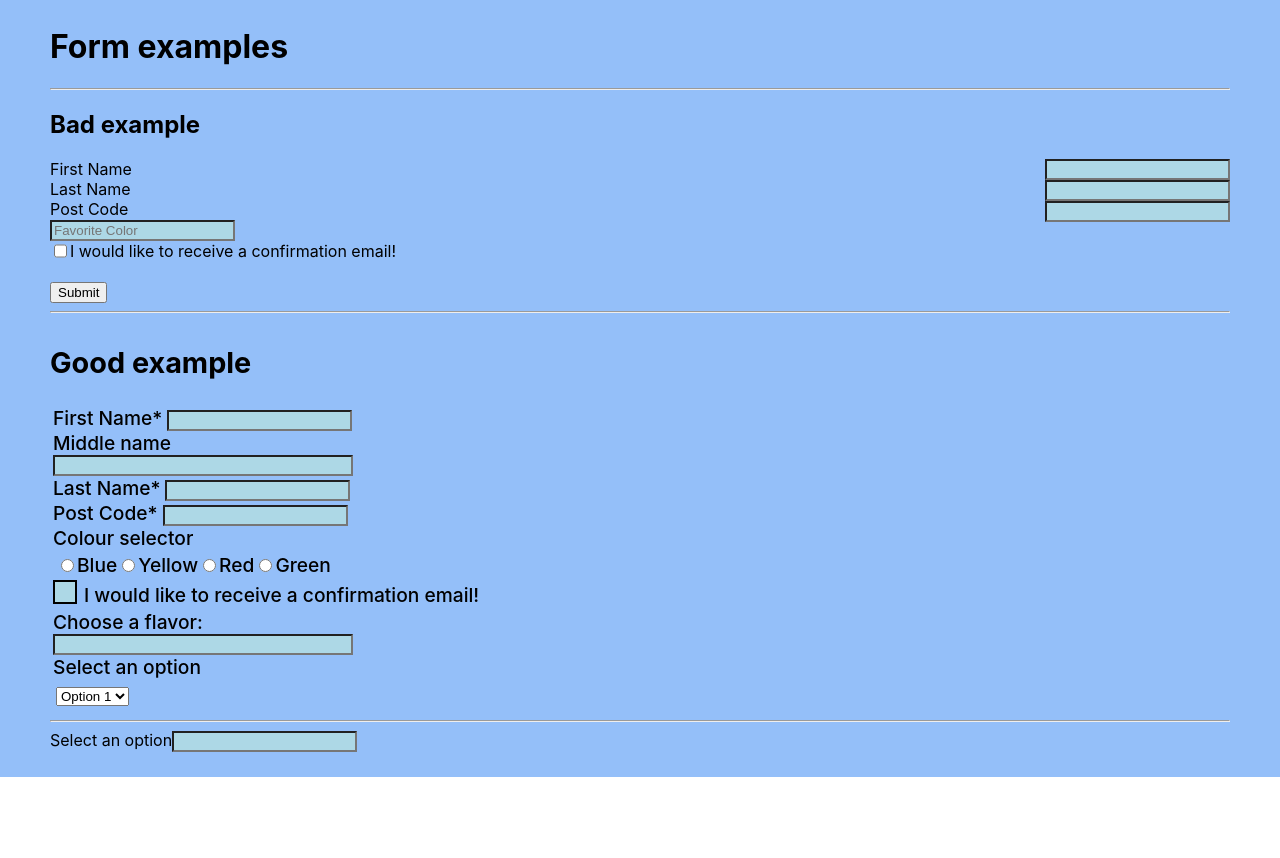
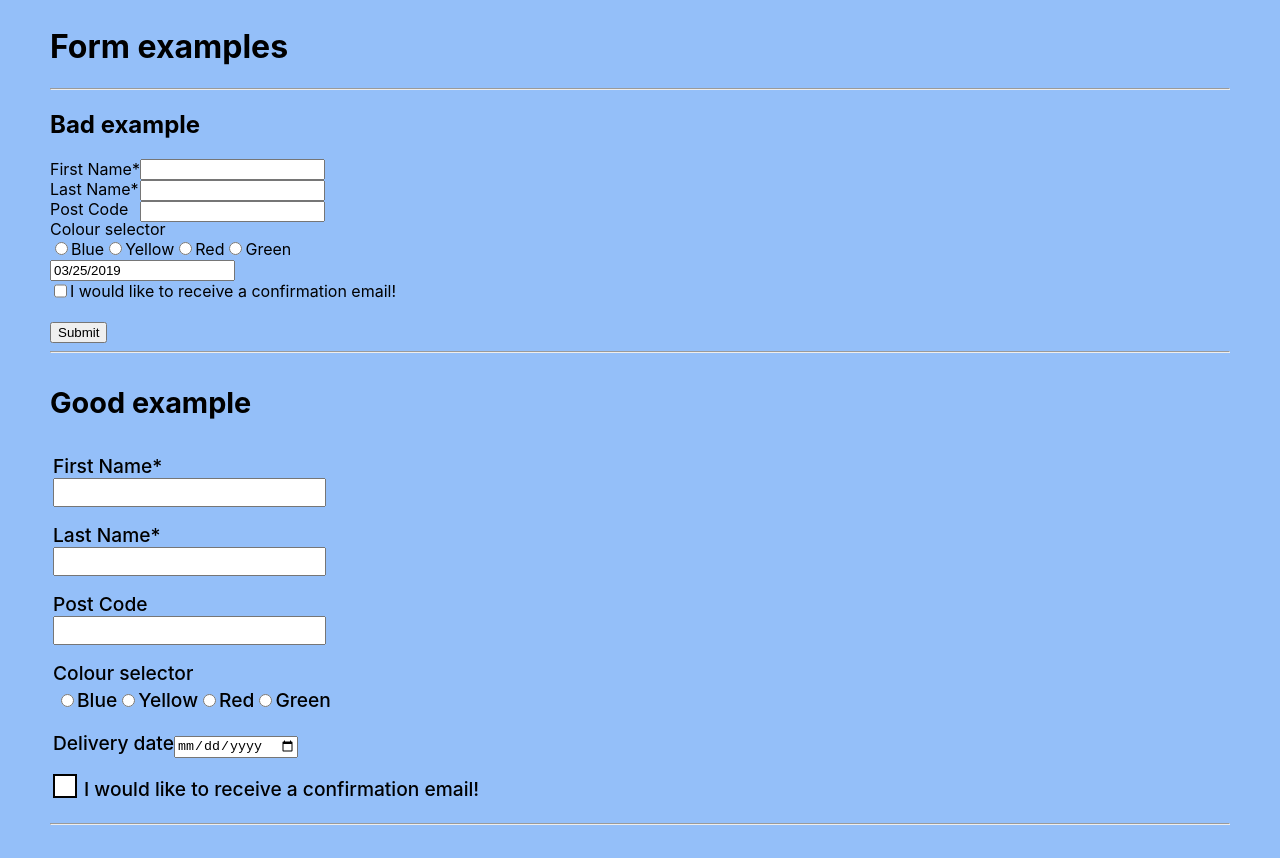
Before and after one commit to fstorm/websitefromhell, a React app: page /bad in a window 1280 px wide. Before the commit the page ends 800 px from the top, so only its background shows below. Built offline with nearby package versions, Linux system fonts and the light colour scheme.

Commit message:
added element form wrapper div, input can have optional aria label (tbd), removed test element from app.js, removed input background color, updates to bad form (module working as intended, redesign), good form cleanup

```diff
--- a/package.json
+++ b/package.json
@@ -41,6 +41,7 @@
     "prop-types": "^15.7.2",
     "react": "^16.8.5",
     "react-app-polyfill": "^0.2.2",
+    "react-datepicker": "^2.5.0",
     "react-dev-utils": "^8.0.0",
     "react-dom": "^16.8.5",
     "resolve": "1.10.0",
--- a/src/App.js
+++ b/src/App.js
@@ -19,16 +19,6 @@ class App extends Component {
           <FormGood/>
         </div>
         <hr/>
-
-        <label>
-          Select an option
-          <input name='sex' list='sexes'/>
-          <datalist id='sexes'>
-            <option aria-setsize="3" aria-posinset="1">Option 1</option>
-            <option aria-setsize="3" aria-posinset="2">Option 2</option>
-            <option aria-setsize="3" aria-posinset="3">Option 3</option>
-          </datalist>
-        </label>
       </div>
     );
   }
--- a/src/App.scss
+++ b/src/App.scss
@@ -1,10 +1,6 @@
 .App {
   padding: 6px 50px 25px;
   background-color: rgb(148,191,249);
-
-  input {
-    background-color: lightblue;
-  }
 
   p {
     padding: 0;
--- a/src/FormBad.js
+++ b/src/FormBad.js
@@ -1,40 +1,113 @@
 import React from 'react';
 import './FormBad.scss';
+import DatePicker from 'react-datepicker';
+import "react-datepicker/dist/react-datepicker.css";
 
-// password must be divisible by 3?!
-const validate = (e) => {
-	if (e.target.value.length > 5) {
-		alert('Input too long!');
+let modalBad;
+let modalOverlayBad;
+
+const validate = () => {
+  const firstName = document.querySelector(".first-name--bad");
+  const lastName = document.querySelector(".last-name--bad");
+  if (firstName.value.length === 0 || lastName.value.length === 0) {
+    return 'Your name is empty!';
+  } else if (firstName.value.length > 3 || lastName.value.length > 3) {
+    return 'Your name is too long!';
+  } else {
+    return true;
   }
 };
 
-const formBad = () => {
+const openModal = (modalTitle, modalBody) => {
+  modalBad = document.querySelector('.modal--bad');
+  modalOverlayBad = document.querySelector('.modal-overlay--bad');
+
+  modalBad.insertAdjacentHTML('afterbegin', `<h2 class="modal-body--bad">${modalBody}</h2>`);
+  modalBad.insertAdjacentHTML('afterbegin', `<h1 class="modal-title--bad">${modalTitle}</h1>`);
+
+  modalBad.style.display = 'block';
+  modalOverlayBad.style.display = 'block';
+};
+
+const closeModal = () => {
+  modalBad.childNodes[0].remove();
+  modalBad.childNodes[0].remove();
+
+  modalBad.style.display = 'none';
+  modalOverlayBad.style.display = 'none';
+};
+
+const handleSubmitClick = () => {
+  if (validate() === 'Your name is too long!') {
+    openModal('Error', 'Your name is too long!');
+  } else if (validate() === 'Your name is empty!') {
+    openModal('Error', 'Your name is empty!');
+  } else {
+    openModal('Completed', 'Your request has been submitted!')
+  }
+};
+
+class formBad extends React.Component {
+  constructor(props) {
+    super(props);
+    this.state = {
+      startDate: new Date()
+    };
+    this.handleChange = this.handleChange.bind(this);
+  }
+
+  handleChange(date) {
+    this.setState({
+      startDate: date
+    });
+  };
+
+  render() {
     return (
       <div className="bad-form">
         <div className="bad-form__rows">
           <div className="labels">
-          <p>First Name</p>
-          <p>Last Name</p>
+            <p>First Name*</p>
+            <p>Last Name*</p>
             <p>Post Code</p>
           </div>
           <div className="inputs">
-          <input onKeyUp={(e) => validate(e)}/>
-          <input onKeyUp={(e) => validate(e)}/>
-          <input onKeyUp={(e) => validate(e)}/>
+            <input className="first-name--bad"/>
+            <input className="last-name--bad"/>
+            <input/>
           </div>
         </div>
-      <input className="" placeholder="Favorite Color"/>
+        <label>Colour selector</label>
+        <div className='radiobutton-group'>
+          <input type='radio' name='color-radio'/>
+          <label>Blue</label>
+          <input type='radio' name='color-radio'/>
+          <label>Yellow</label>
+          <input type='radio' name='color-radio'/>
+          <label>Red</label>
+          <input type='radio' name='color-radio'/>
+          <label>Green</label>
+        </div>
+        <DatePicker
+          selected={this.state.startDate}
+          onChange={this.handleChange}
+        />
         <div className='checkbox-container'>
           <input type='checkbox'/>
           <p>I would like to receive a confirmation email!</p>
         </div>
         <br/>
         <button onClick={(() => {
-        alert('Submitting...');
+          handleSubmitClick();
         })}>Submit
         </button>
+        <div className="modal--bad">
+          <button onClick={() => closeModal()}>Close</button>
+        </div>
+        <div className="modal-overlay--bad"></div>
       </div>
     )
+  }
 };
 
 export default formBad;
--- a/src/FormBad.scss
+++ b/src/FormBad.scss
@@ -3,11 +3,11 @@
   flex-wrap: wrap;
   flex-direction: column;
   height: 60px;
+  width: 150px;
 
   .labels {
     display: flex;
     flex-direction: column;
-    max-width: 400px;
     align-self: flex-start;
   }
 
@@ -21,3 +21,32 @@
     }
   }
 }
+
+.modal--bad {
+  border-radius: 4px;
+  margin-left: auto;
+  margin-right: auto;
+  padding: 24px;
+  background-color: #fff;
+  z-index: 3; /* places the modal on top of everything */
+  position: fixed;
+  top: 25%;
+  left: 0;
+  right: 0;
+  width: 500px;
+  display: none;
+}
+
+.modal-overlay--bad {
+  width: 100%;
+  height: 100%;
+  z-index: 2; /* places the modalOverlay between the main page and the modal dialog */
+  background-color: #000;
+  opacity: 0.5;
+  position: fixed;
+  top: 0;
+  left: 0;
+  display: none;
+  margin: 0;
+  padding: 0;
+}
--- a/src/FormGood.js
+++ b/src/FormGood.js
@@ -6,54 +6,34 @@ import Input from "./components/Input";
 const formGood = () => {
   return (
     <div className='form__elements-wrapper'>
-      <FormElement className='form__element' labelText='First Name*'>
-        <Input ariaLabel='First Name' type='text' name='' required={true}/>
+      <FormElement className='form__element' labelText='First Name'>
+        <Input type='text' name='' required={true}/>
       </FormElement>
-      <label id='middle_name' aria-hidden="true">Middle name</label>
-      <input aria-labelledby='middle_name'/>
-      <FormElement className='form__element' labelText='Last Name*'>
+      <FormElement className='form__element' labelText='Last Name'>
         <Input ariaLabel='Last Name' type='text' name='' required={true}/>
       </FormElement>
-      <FormElement className='form__element' labelText='Post Code*'>
-        <Input ariaLabel='Post Code' type='text' name='' required={true}/>
+      <FormElement className='form__element' labelText='Post Code'>
+        <Input ariaLabel='Post Code' type='text' name='' required={false}/>
       </FormElement>
-      <label id="radio_label">Colour selector</label>
-      <div className='radiobutton-group' role='radiogroup' aria-labelledby="radio_label">
-        <label ><input id="radio--blue" type='radio' name='color-radio'/>Blue</label>
-
-
-        <input aria-labelledby="radio--yellow" type='radio' name='color-radio'/>
-        <label id='radio--yellow'>Yellow</label>
-        <input id="radio--red" type='radio' value='red' name='color-radio'/>
-        <label for='radio--red'>Red</label>
-        <input id="radio--green" type='radio' value='green' name='color-radio'/>
-        <label for='radio--green'>Green</label>
+      <div className="form-element--wrapper">
+        <label id="radio_label">Colour selector</label>
+        <div className='radiobutton-group' role='radiogroup' aria-labelledby="radio_label">
+          <label><input id="radio--blue" type='radio' name='color-radio'/>Blue</label>
+          <label><input id="radio--yellow" type='radio' value="yellow" name='color-radio'/>Yellow</label>
+          <label><input id="radio--red" type='radio' value='red' name='color-radio'/>Red</label>
+          <label><input id="radio--green" type='radio' value='green' name='color-radio'/>Green</label>
+        </div>
       </div>
-      <div className='checkbox-wrapper'>
-        <input id='checkbox-input' name='checkbox-send-confirmation' type='checkbox'/>
-        <label for='checkbox-input'>I would like to receive a confirmation email!</label>
+      <div className="form-element--wrapper">
+        <label for="dDate">Delivery date</label>
+        <input type="date" id="dDate" className="date-picker"/>
       </div>
-      <label for="ice-cream-choice">Choose a flavor:</label>
-      <input list="ice-cream-flavors" id="ice-cream-choice" name="ice-cream-choice"/>
-      <datalist id="ice-cream-flavors">
-        <option value="Chocolate" aria-setsize="5" aria-posinset="1"/>
-        <option value="Coconut" aria-setsize="5" aria-posinset="2"/>
-        <option value="Mint" aria-setsize="5" aria-posinset="3"/>
-        <option value="Strawberry" aria-setsize="5" aria-posinset="4"/>
-        <option value="Vanilla" aria-setsize="5" aria-posinset="5"/>
-      </datalist>
-
-      <label>
-        Select an option
-        <div>
-          <select>
-            <option value="1" aria-setsize="3" aria-posinset="1">Option 1</option>
-            <option value="2" aria-setsize="3" aria-posinset="2">Option 2</option>
-            <option value="3" aria-setsize="3" aria-posinset="3">Option 3</option>
-          </select>
+      <div className="form-element--wrapper">
+        <div className='checkbox-wrapper'>
+          <input id='checkbox-input' name='checkbox-send-confirmation' type='checkbox'/>
+          <label for='checkbox-input'>I would like to receive a confirmation email!</label>
         </div>
-      </label>
-
+      </div>
     </div>
   )
 };
--- a/src/FormGood.scss
+++ b/src/FormGood.scss
@@ -24,8 +24,13 @@
 
   .form__element {
     input {
-      margin-left: 5px;
+      //margin-left: 5px;
+      font-size: 20px;
     }
+  }
+
+  .form-element--wrapper {
+    padding: 8px 0;
   }
 
   .form__elements-wrapper {
@@ -65,7 +70,7 @@
       position: absolute;
       top: 0;
       width: 20px;
-      background-color: lightblue;
+      background-color: white;
     }
 
     label::after {
--- a/src/components/FormElement.js
+++ b/src/components/FormElement.js
@@ -3,9 +3,11 @@ import '../FormGood.scss';
 
 const FormElement = (props) => {
   return (
-    <label className={props.className}>{props.labelText}
-      {props.children}
-    </label>
+    <div className="form-element--wrapper">
+      <label className={props.className}>{props.labelText}{props.children.props.required ? <span aria-hidden="true">*</span> : ''}
+        {props.children}
+      </label>
+    </div>
   )
 };
 
--- a/src/components/Input.js
+++ b/src/components/Input.js
@@ -6,7 +6,7 @@ const Input = (props) => {
 };
 
 Input.propTypes = {
-  ariaLabel: PropTypes.string.isRequired,
+  // ariaLabel: PropTypes.string.isRequired,
   type: PropTypes.oneOf(['button', 'checkbox', 'color',
     'date', 'datetime-local', 'email', 'file', 'hidden',
     'image', 'month', 'number', 'password', 'radio', 'range',
```
Lines whose indentation alone changed are shown as unchanged.
